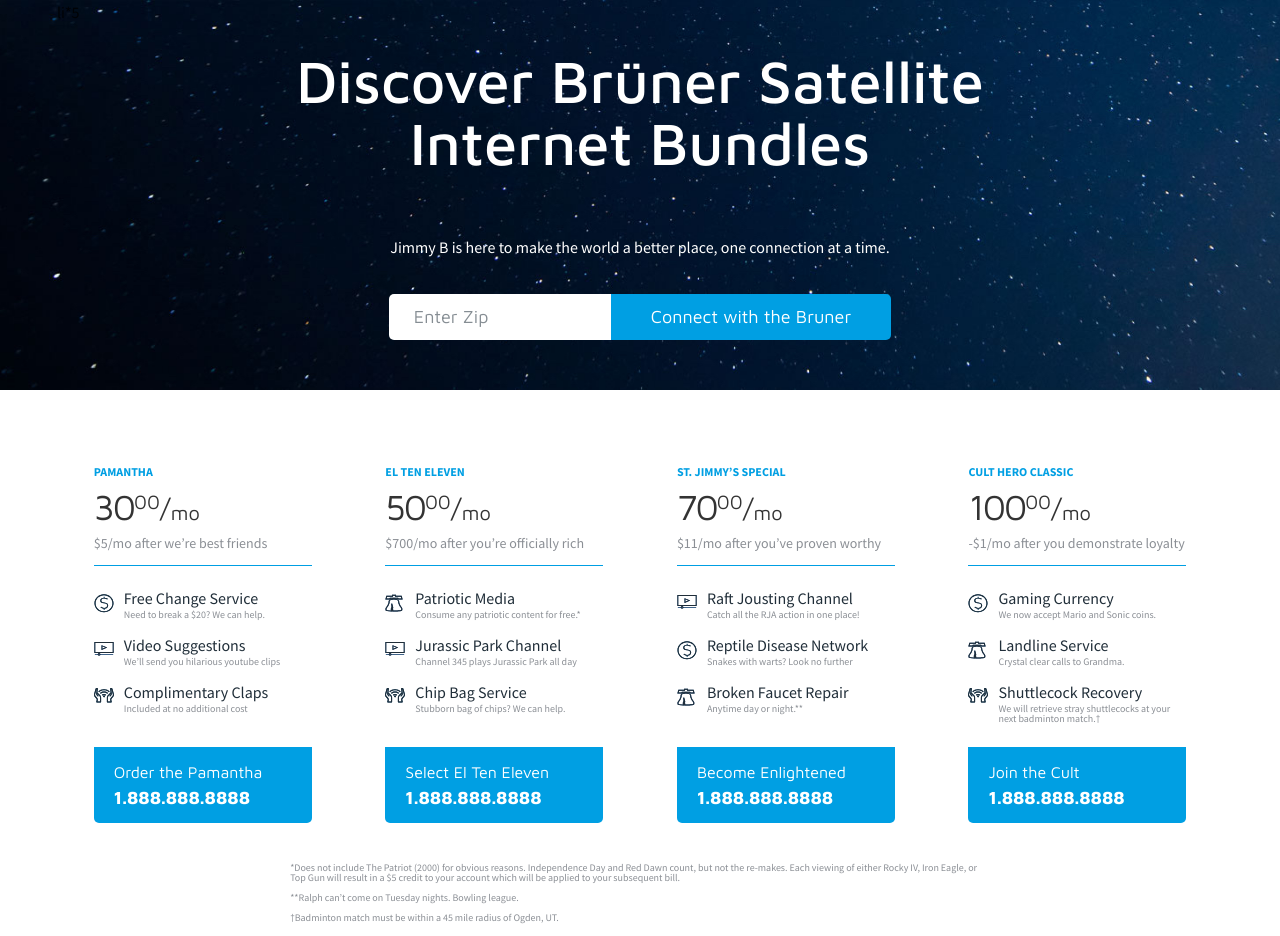
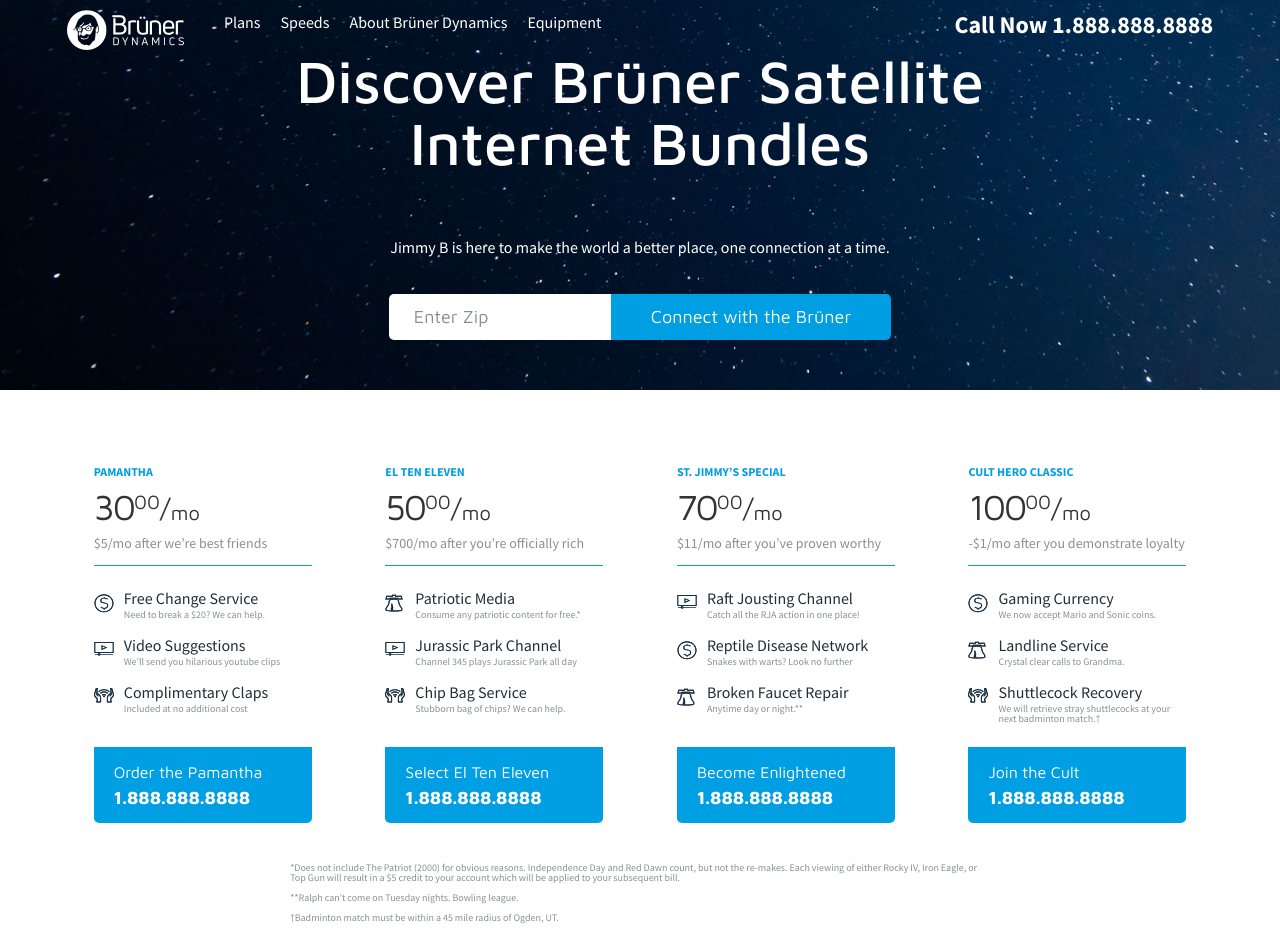
Before and after one commit to mhigbee/bruner-dynamics-gatsby, a Gatsby site: page / in a window 1280 px wide. Shown: the top 936 px of the page. Built offline with nearby package versions, Linux system fonts and the light colour scheme; Gatsby itself is replaced by a stand-in of ours.

Commit message:
Working progress on nav

```diff
--- a/src/components/hero.js
+++ b/src/components/hero.js
@@ -110,7 +110,7 @@ class Hero extends React.Component {
             <input type="text" pattern="[0-9]{5}" required max="99999" name="zip-code" placeholder="Enter Zip"/>
             <input type="submit"
               value={
-                this.state.mediumUpScreenSize ? "Connect with the Bruner" : "See Plans!"
+                this.state.mediumUpScreenSize ? "Connect with the Brüner" : "See Plans!"
               }
             />
           </form>
--- a/src/components/nav.js
+++ b/src/components/nav.js
@@ -2,14 +2,53 @@
 // import PropTypes from "prop-types"
 import React from "react"
 import styled from "@emotion/styled"
+import { siteColors, mq } from './styleVariables';
+import 'typeface-source-sans-pro';
+import BrunerWhiteLogo from '../images/bruner-dynamics-white-logo.png'
 
-const StyledNavUl = styled.ul`
+const StyledNavUl = styled.div`
   margin: 0;
+  display: flex;
+  padding: 10px;
+
+  nav {
+    flex-grow: 1;
+  }
+
+  ul {
+    display: flex;
+    color: ${siteColors.white};
+    font-size: 16px;
+    font-wieght: 500;
+    list-style-type: none;
+    margin: 0;
+    padding-left: 40px;
+
+    li {
+      margin: 0;
+      padding-right: 20px;
+    }
+  }
+
+  h4 {
+    color: ${siteColors.white};
+    padding-bottom: 0;
+  }
 `
 
 const Nav = () => (
   <StyledNavUl>
-    li*5
+    <img src={BrunerWhiteLogo} alt="site logo"/>
+    <nav>
+      <ul>
+        <li>Plans</li>
+        <li>Speeds</li>
+        <li>About Brüner Dynamics </li>
+        <li>Equipment</li>
+      </ul>
+    </nav>
+    <h4>Call Now 1.888.888.8888</h4>
+
   </StyledNavUl>
 )
 
```
Also changed, not shown: src/images/bruner-dynamics-white-logo.png (added).
